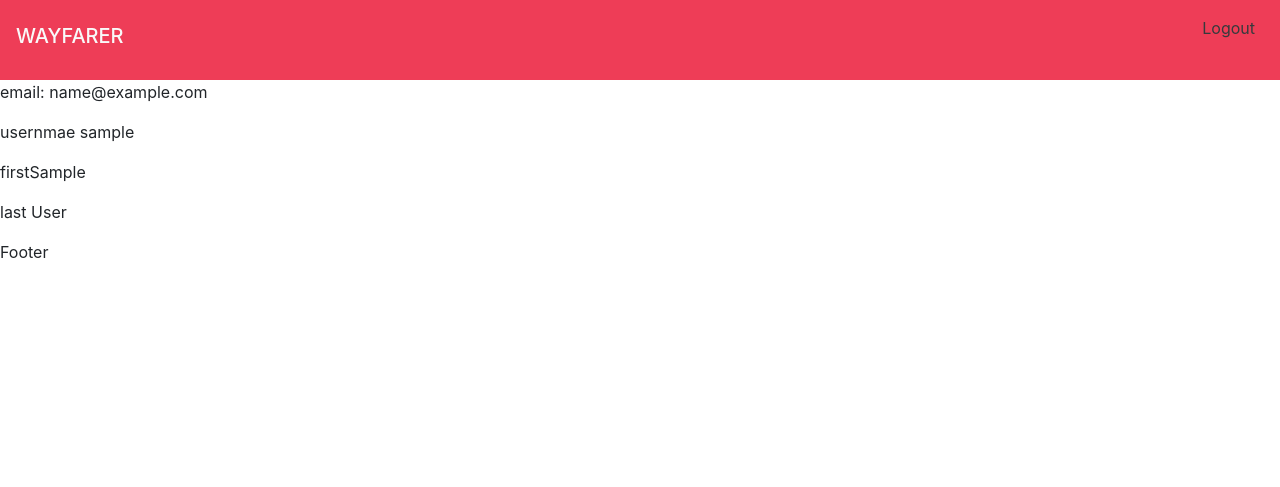
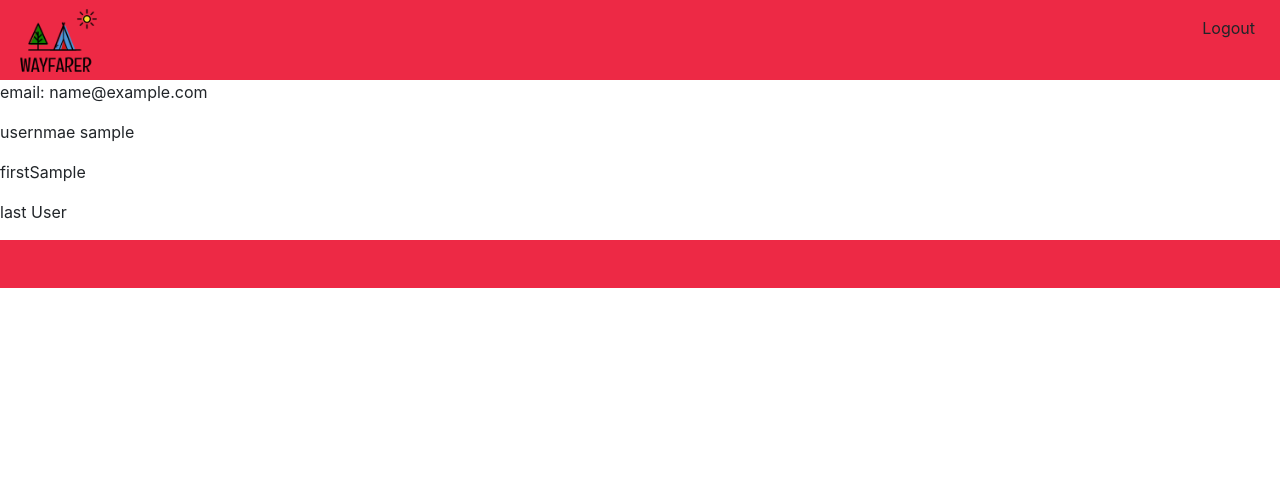
Before and after one commit to lordparvis/wayfarer-project, a Django app: page /profile/ in a window 1280 px wide. Shown: the top 487 px of the page. Before the commit the page ends 258 px from the top, so only its background shows below. Run offline with Django 3.2, Linux system fonts and the light colour scheme; the visitor is signed in with stand-in values (Sample User, id 1); some libraries are stand-ins or nearby versions.

Commit message:
styling with logo, footer is mia

```diff
--- a/main_app/static/styles/main.css
+++ b/main_app/static/styles/main.css
@@ -104,12 +104,6 @@ letter-spacing: 0.2em;
 
 /* NAV */
 
-.container{
-
-height:80px !important;
-margin: 5px 10px !important;
-
-}
 
 
 .navbar{
@@ -117,7 +111,7 @@ margin: 5px 10px !important;
     background-color: #ED2945;
 color:#F9F9F9;
 height: 80px;
-opacity: 0.9;
+/* opacity: 1; */
 }
 
 .form{
@@ -190,17 +184,23 @@ align-items: flex-end !important;
     width:100vh;
     top:900px;
     border-radius: 10%;
+    height:80px !important;
 
 
 }
+/* .container{
+
+margin: 5px 10px !important;
+
+} */
 
 .card{
 
 width: 300px;
 height: 390px;
-box-shadow: 5px 10px 18px grey;
+/* box-shadow: 5px 10px 18px grey; */
 border-radius: 10% !important;
-padding-bottom: 10%;
+padding-bottom: 10% !important;
 background-color: whitesmoke;
 box-shadow: 5px 10px 18px #888888;
 
@@ -234,4 +234,31 @@ font-size: 1.4em;
 font-family: 'Poppins', sans-serif;
 padding: 10px 10px !important;
 color: rgb(245, 245, 245);
+border: 1px solid #353535;
+padding: 5px;
+box-shadow: 1px 5px 15px 2px #888888;
+
 }
+
+/* Sticky Footer Classes */
+
+/* #page-content {
+  flex: 1 0 auto;
+} */
+
+#sticky-footer {
+
+
+    flex-shrink: none;
+    position: static;
+    left: 0 !important;
+    bottom: 0 !important;
+    width: 100% !important;
+    height: 20px;
+    background: #ED2945 !important;
+    color: white !important;
+    text-align: center !important;
+
+
+
+}
--- a/main_app/templates/base.html
+++ b/main_app/templates/base.html
@@ -31,9 +31,10 @@
         <div class="d-flex flex-grow-1">
             <span class="w-100 d-lg-none d-block">
             </span>
-            <h2 class="navbar-brand">
+            <img src="{%static 'images/logo.png'%}" alt="wayfarer logo" height="85px">
+            <!-- <h2 class="navbar-brand">
                 WAYFARER
-            </h2>
+            </h2> -->
 
         </div>
         <div class="collapse navbar-collapse flex-grow-1 text-right" id="myNavbar7">
@@ -60,12 +61,17 @@
         </div>
     </nav>
 
-
     {% block content%}
 
     {% endblock%}
-<div class="footer">
-    <p>Footer</p>
-</div>
+
+    <!-- Bootstrap Footer -->
+
+    <footer id="sticky-footer" class="py-4 bg-dark text-white-50">
+        <div class="container text-center">
+            <p>Copyright &copy; Created by Temple</p>
+        </div>
+    </footer>
+
 </body>
 </html>
--- a/main_app/templates/home.html
+++ b/main_app/templates/home.html
@@ -150,8 +150,8 @@
 </slider>
 <!-- The header -->
 <div class='about'>
-    <h1> WAYFARER</h1>
-
+    <!-- <h1> WAYFARER</h1> -->
+    <img src="{%static 'images/logo.png'%}" alt="wayfarer logo" height="230px">
 </div>
 <!-- start -->
 
```
Also changed, not shown: main_app/static/images/logo.png (added). Lines whose indentation alone changed are shown as unchanged.
